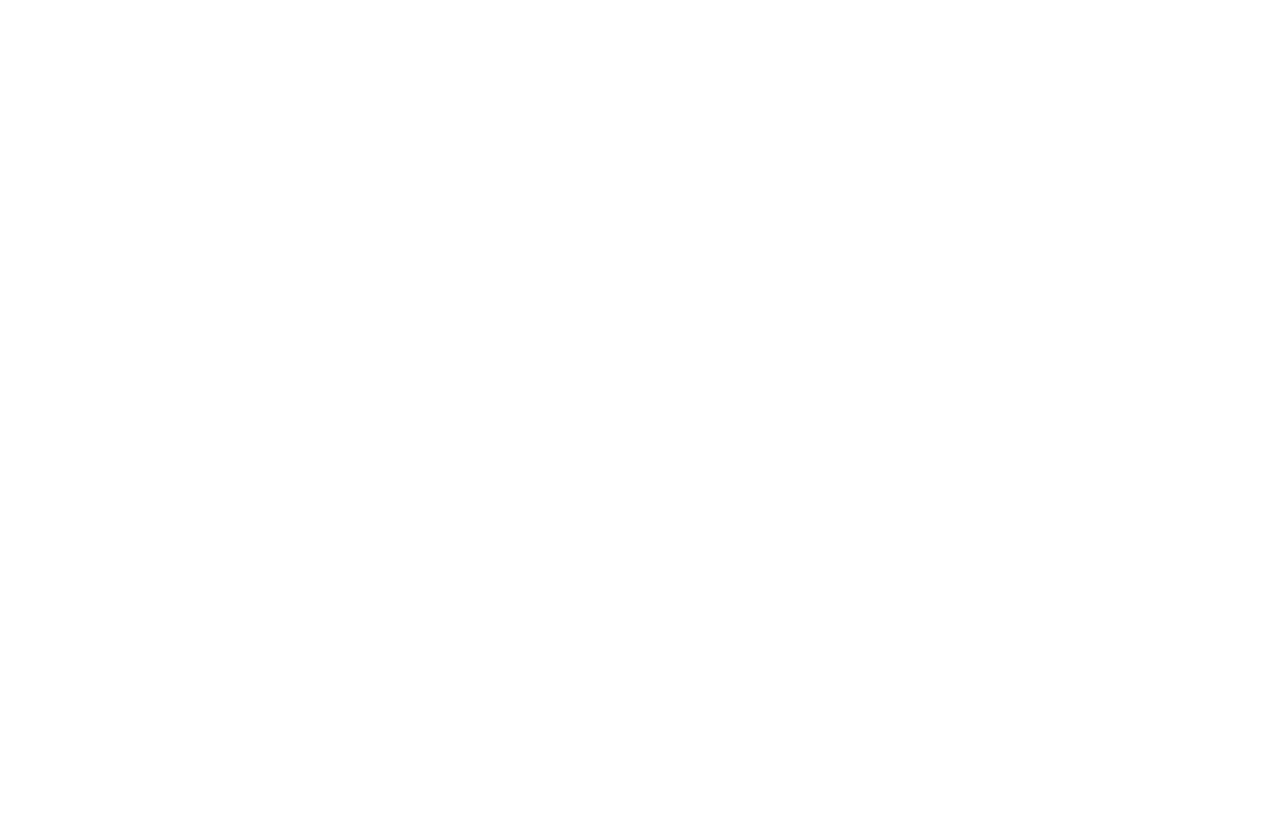
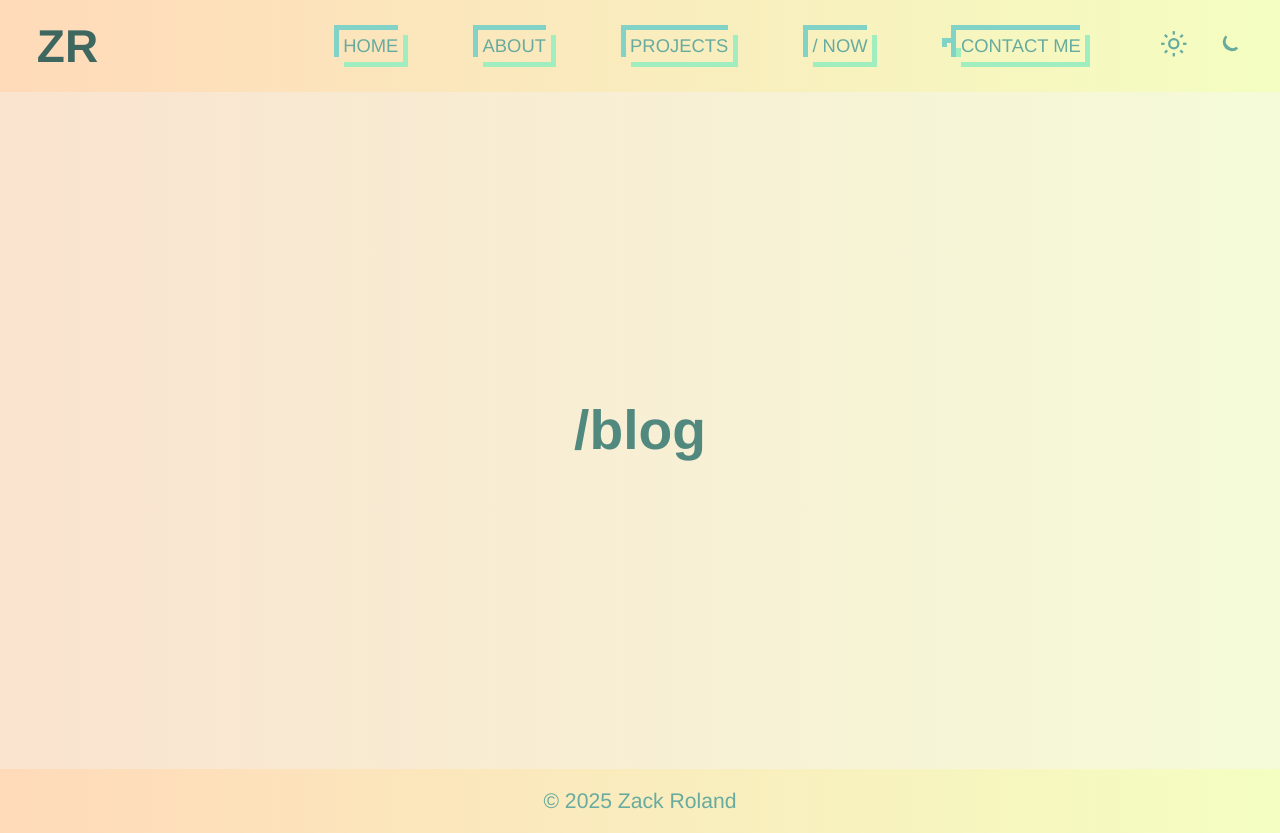
Before and after one commit to ZackRoland/portfolio, a plain HTML site: page src/pages/blog.html in a window 1280 px wide. Before the commit the page ends 800 px from the top, so only its background shows below. Drawn offline with Linux system fonts and the light colour scheme.

Commit message:
basic blog page added

```diff
--- a/src/pages/blog.html
+++ b/src/pages/blog.html
@@ -1,14 +1,84 @@
 <!DOCTYPE html>
-<html lang="en">
+<html lang="en" class="view-transition">
 <head>
     <meta charset="UTF-8">
     <meta name="viewport" content="width=device-width, initial-scale=1.0">
-    <title>Blog</title>
+    <title>Zack's Portfolio Website</title>
+    <link rel="stylesheet" href="../styles/main-styles.css">
+    <link rel="stylesheet" href="../styles/now-styles.css">
+    <script src="../scripts/theme-toggle.js" defer></script>
+    <script src="../scripts/view-transitions.js" defer></script>
+    <script src="../scripts/now-calendar.js" defer></script>
+
 </head>
 <body>
+    <header>
+        <nav id = "navigation">
+            <ul>
+                <li class="logo"><a href="./../../index.html">ZR</a></li>
+                <li><a href="./../../index.html" >Home</a></li>
+                <li><a href="./about.html">About</a></li>
+                <li><a href="./projects.html">Projects</a></li>
+                <li><a href="./now.html">/ Now</a></li>
+                <li><a href = "./blog></a></li>
+                <li><a href="./contact.html">Contact Me</a></li>
+                <li class="theme-menu">
+                    <details open>
+                        <summary hidden>
+                            <svg xmlns="http://www.w3.org/2000/svg" width="50" height="50" viewBox="0 0 24 24" focusable="false" aria-hidden="true" data-icon="settings">
+                                <path d="M10.675 21V15.375H12.175V17.45H21V18.95H12.175V21H10.675ZM3 18.95V17.45H9.175V18.95H3ZM7.675 14.8V12.75H3V11.25H7.675V9.15H9.175V14.8H7.675ZM10.675 12.75V11.25H21V12.75H10.675ZM14.825 8.625V3H16.325V5.05H21V6.55H16.325V8.625H14.825ZM3 6.55V5.05H13.325V6.55H3Z" fill="currentColor" style="fill: currentColor;"></path>
+                            </svg>
+                            <span id="theme-menu-heading" hidden>Theme</span>
+                        </summary>
+                        <ul>
+                            <li>
+                                <button type="button" data-theme="light" aria-label="Use light theme">
+                                    <svg class="icon-sun" viewBox="0 0 24 24" aria-hidden="true">
+                                      <circle cx="12" cy="12" r="4" />
+                                      <line x1="12" y1="1"  x2="12" y2="4"  />
+                                      <line x1="12" y1="20" x2="12" y2="23" />
+                                      <line x1="1"  y1="12" x2="4"  y2="12" />
+                                      <line x1="20" y1="12" x2="23" y2="12" />
+                                      <line x1="4.2"  y1="4.2"  x2="6.3"  y2="6.3"  />
+                                      <line x1="17.7" y1="17.7" x2="19.8" y2="19.8" />
+                                      <line x1="4.2"  y1="19.8" x2="6.3"  y2="17.7" />
+                                      <line x1="17.7" y1="6.3"  x2="19.8" y2="4.2"  />
+                                    </svg>
+                                  </button>
+                            </li>
+                            <li>
+                                <button type="button" data-theme="dark" aria-label="Use dark theme">
+                                    <svg class="icon-moon" viewBox="0 0 24 24" aria-hidden="true">
+                                      <path d="M18.5 15.5A7 7 0 0 1 9 5.5
+                                               A6 6 0 1 0 18.5 15.5Z" />
+                                    </svg>
+                                </button>
+                            </li>
+                        </ul>
+                    </details>
+                </li>
+            </ul>
+        </nav>
+        <button aria-label="Open menu" popovertarget="main-menu"></button>
+        <menu id="main-menu" popover hidden>
+            <li><a href="./../../index.html">Home</a></li>
+            <li><a href="./about.html">About</a></li>
+            <li><a href="./projects.html">Projects</a></li>
+            <li><a href="./now.html">/Now</a></li>
+            <li><a href="./contact.html">Contact Me</a></li>
+        </menu>
+    </header>
     <main>
+        <section class="blog-page">
+            <hgroup class="blog-header">
+                <h1 class="page-title">/blog</h1>
+                <p></p>
+            </hgroup>
 
+        </section>
     </main>
-
+    <footer>
+        <small id="copywright">&copy; 2025 Zack Roland </small>
+    </footer>
 </body>
 </html>
```
